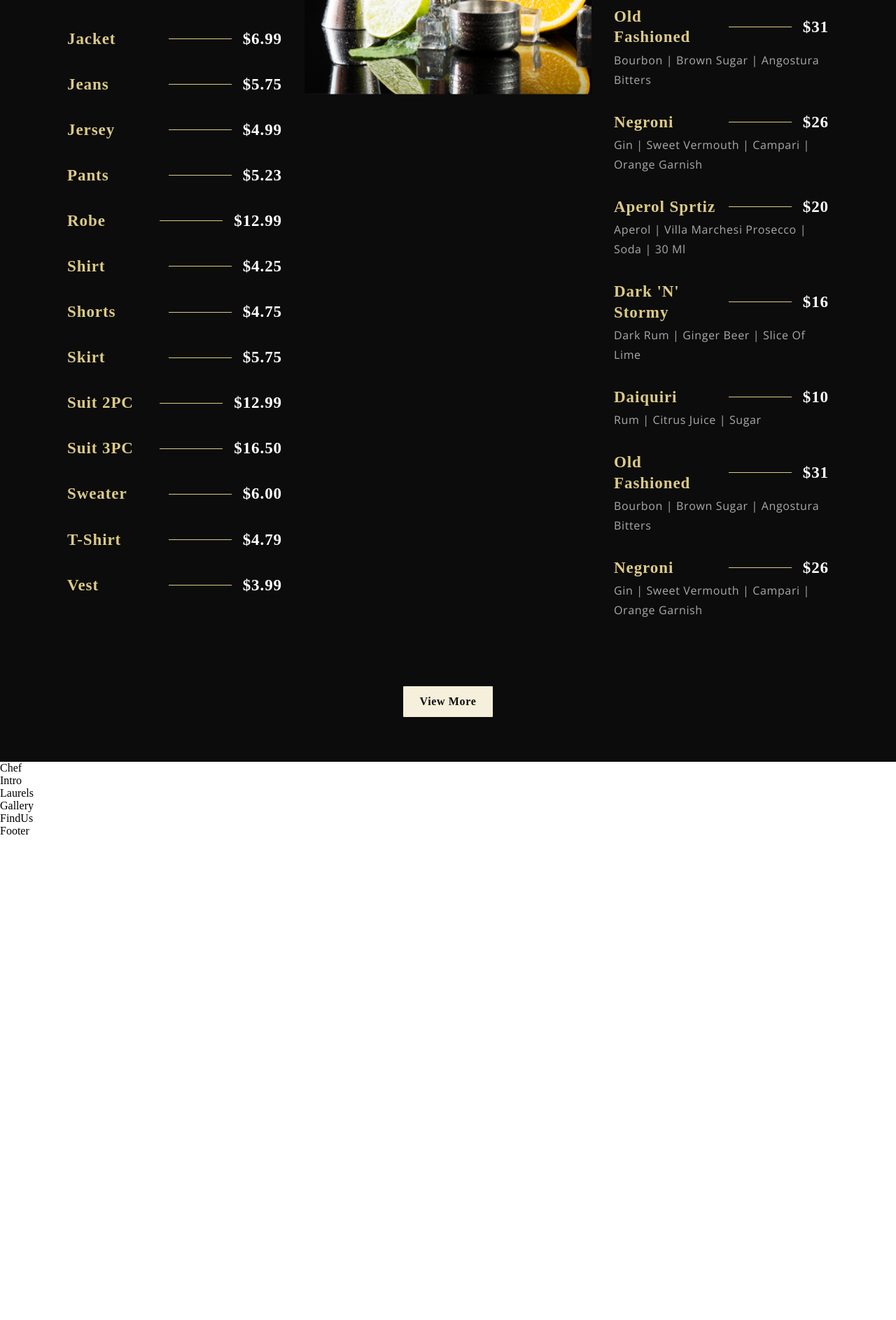
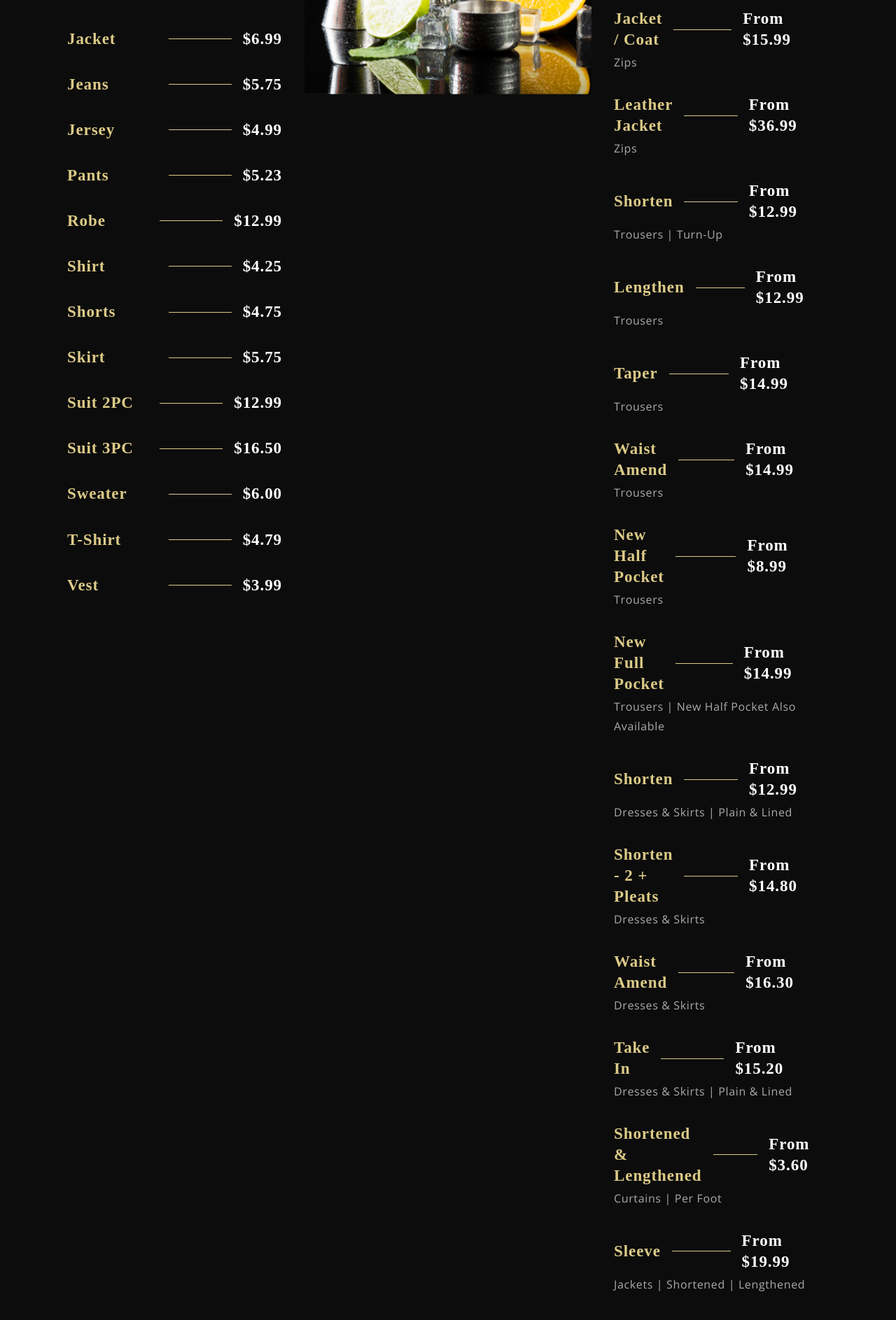
Before and after one commit to seansangpark/pro_cleaners, a React (Create React App) app: page / in a window 1280 px wide. Shown: the part 2660-4547 px from the top of the page at 70% size. Before the commit the page ends 3857 px from the top, so only its background shows below. Built offline with nearby package versions, Linux system fonts and the light colour scheme; a web font is replaced by a local one.

Commit message:
modified repairs and alteration data

```diff
--- a/src/constants/data.js
+++ b/src/constants/data.js
@@ -105,54 +105,104 @@ const dry_cleanings = [
 
 const repairs = [
   {
-    title: 'Aperol Sprtiz',
-    price: '$20',
-    tags: 'Aperol | Villa Marchesi prosecco | soda | 30 ml',
+    title: 'Trousers',
+    price: 'from $12.99',
+    tags: 'Zips',
   },
   {
-    title: "Dark 'N' Stormy",
-    price: '$16',
-    tags: 'Dark rum | Ginger beer | Slice of lime',
+    title: 'Skirts',
+    price: 'from $12.99',
+    tags: 'Zips',
   },
   {
-    title: 'Daiquiri',
-    price: '$10',
-    tags: 'Rum | Citrus juice | Sugar',
+    title: 'Dresses',
+    price: 'from $13.99',
+    tags: 'Zips',
   },
   {
-    title: 'Old Fashioned',
-    price: '$31',
-    tags: 'Bourbon | Brown sugar | Angostura Bitters',
+    title: 'Jacket / Coat',
+    price: 'from $15.99',
+    tags: 'Zips',
   },
   {
-    title: 'Negroni',
-    price: '$26',
-    tags: 'Gin | Sweet Vermouth | Campari | Orange garnish',
+    title: 'Leather Jacket',
+    price: 'from $36.99',
+    tags: 'Zips',
   },
   {
-    title: 'Aperol Sprtiz',
-    price: '$20',
-    tags: 'Aperol | Villa Marchesi prosecco | soda | 30 ml',
+    title: 'Shorten',
+    price: 'from $12.99',
+    tags: 'Trousers | Turn-up',
   },
   {
-    title: "Dark 'N' Stormy",
-    price: '$16',
-    tags: 'Dark rum | Ginger beer | Slice of lime',
+    title: 'Lengthen',
+    price: 'from $12.99',
+    tags: 'Trousers',
   },
   {
-    title: 'Daiquiri',
-    price: '$10',
-    tags: 'Rum | Citrus juice | Sugar',
+    title: 'Taper',
+    price: 'from $14.99',
+    tags: 'Trousers',
   },
   {
-    title: 'Old Fashioned',
-    price: '$31',
-    tags: 'Bourbon | Brown sugar | Angostura Bitters',
+    title: 'Waist Amend',
+    price: 'from $14.99',
+    tags: 'Trousers',
   },
   {
-    title: 'Negroni',
-    price: '$26',
-    tags: 'Gin | Sweet Vermouth | Campari | Orange garnish',
+    title: 'New Half Pocket',
+    price: 'from $8.99',
+    tags: 'Trousers',
+  },
+  {
+    title: 'New Full Pocket',
+    price: 'from $14.99',
+    tags: 'Trousers | New Half Pocket also available',
+  },
+  {
+    title: 'Shorten',
+    price: 'from $12.99',
+    tags: 'Dresses & Skirts | Plain & Lined',
+  },
+  {
+    title: 'Shorten - 2 + Pleats',
+    price: 'from $14.80',
+    tags: 'Dresses & Skirts',
+  },
+  {
+    title: 'Waist Amend',
+    price: 'from $16.30',
+    tags: 'Dresses & Skirts',
+  },
+  {
+    title: 'Take in',
+    price: 'from $15.20',
+    tags: 'Dresses & Skirts | Plain & Lined',
+  },
+  {
+    title: 'Shortened & Lengthened',
+    price: 'from $3.60',
+    tags: 'Curtains | per foot',
+  },
+  {
+    title: 'Sleeve',
+    price: 'from $19.99',
+    tags: 'Jackets | Shortened | Lengthened',
+  },
+  {
+    title: 'Coats',
+    price: 'from $22.00',
+    tags: 'Jackets | Shorten',
+  },
+  {
+    title: 'Jackets',
+    price: 'from $26.99',
+    tags: 'Jackets | Shorten',
+  },
+  {
+    title: 'Shoulder Pads',
+    price: 'from $15.99',
+    tags: 'Jackets | Removed',
   },
 ];
 
```
